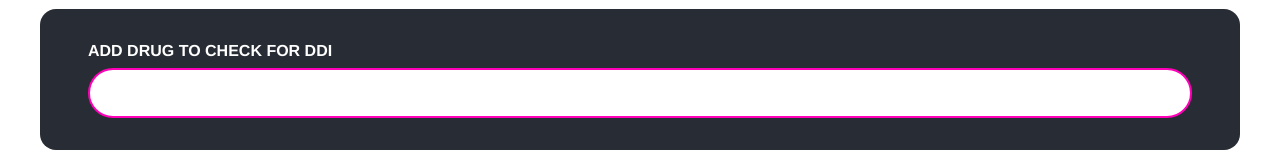
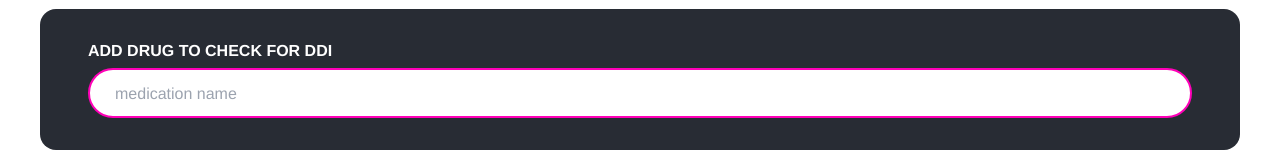
Before and after one commit to Cheenou13/drug-drug-interaction, a React (Vite) app in the folder ddi-ui/: page / in a window 1280 px wide. Shown: the part 179-347 px from the top of the page. Built offline with nearby package versions, Linux system fonts and the light colour scheme; the HTML template or start-up script is replaced by a standard one.

Commit message:
finished styling search box

```diff
--- a/ddi-ui/src/components/RxForm.jsx
+++ b/ddi-ui/src/components/RxForm.jsx
@@ -12,7 +12,12 @@ const RxForm = () => {
                             <span className="select2 select2-container select2-container--default" dir="ltr" data-select2-id="1">
                                 <span className="selection">
                                     <span className="select2-selection select2-selection--multiple" role="combobox" aria-expanded="false" tabIndex='-1' style={{}}>
-                                        <ul className="select2-selection__rendered"></ul>
+                                        <ul className="select2-selection__rendered">
+                                            <li className="select2-search select2-search--inline">
+                                                <input className="select2-search__field" type="search" tabIndex='0' autoComplete="off" autoCorrect="off" autoCapitalize="none"
+                                                        spellCheck="false" role="textbox" aria-autocomplete="list" placeholder="medication name" style={{width: '1100px'}}/>
+                                            </li>
+                                        </ul>
                                     </span>
                                 </span>
                             </span>
--- a/ddi-ui/src/index.css
+++ b/ddi-ui/src/index.css
@@ -284,3 +284,73 @@ form.name-search-form .drug-search .select2-selection__rendered {
   font-sizing: 1.25rem;
   font-weight: lighter;
 }
+
+.select2-container--default .select2-selection--multiple .select2-selection__rendered {
+  box-sizing: inline-block;
+  overflow: hiddren;
+  text-overflow: ellipsis;
+  white-space: nowrap;
+}
+
+.select2-container--default .select2-selection--multiple .select2-selection__rendered {
+  box-sizing: border-box;
+  list-style: none;
+  margin: 0;
+  padding: 0 5px;
+  width: 100%;
+}
+
+.select2-container .select2-selection--multiple .select2-selection__rendered {
+  display: inline-block;
+  overflow: hidden;
+  padding-left: 8px;
+  text-overflow: ellipsis;
+  white-space: nowrap;
+}
+
+.select2-container--default .select2-selection--multiple .select2-selection__rendered li{
+  list-stlye: none;
+}
+
+
+.select2-container .select2-search--inline {
+  float:left;
+}
+
+form.name-search-form .drug-search .select2-selection__rendered .select2-search .select2-search__field {
+  padding: 0 25px;
+  margin-top: 0;
+  font-weight: lighter;
+}
+
+.select2-container--default .select2-search--inline .select2-search__field {
+  background: transparent;
+  border: none;
+  outline: 0;
+  box-shadow: none;
+  -webkit-appearance: textfield;
+}
+
+.select2-container .select2-search--inline .select2-search__field {
+  box-sizing: border-box;
+  border: none;
+  font-size: 100%;
+  margin-top: 5px;
+  padding: 0;
+}
+
+[type=search]{
+  outline-offset: -2px;
+  -webkit-appearance: none;
+}
+
+button, input {
+  overflow: visible;
+}
+
+input, button, select, optgroup, textarea {
+  margin: 0;
+  font-family: inherit;
+  font-size: inherit;
+  line-height: inherit;
+}
```
Also changed, not shown: 1 other file (tests, documents, lock files or other folders).
